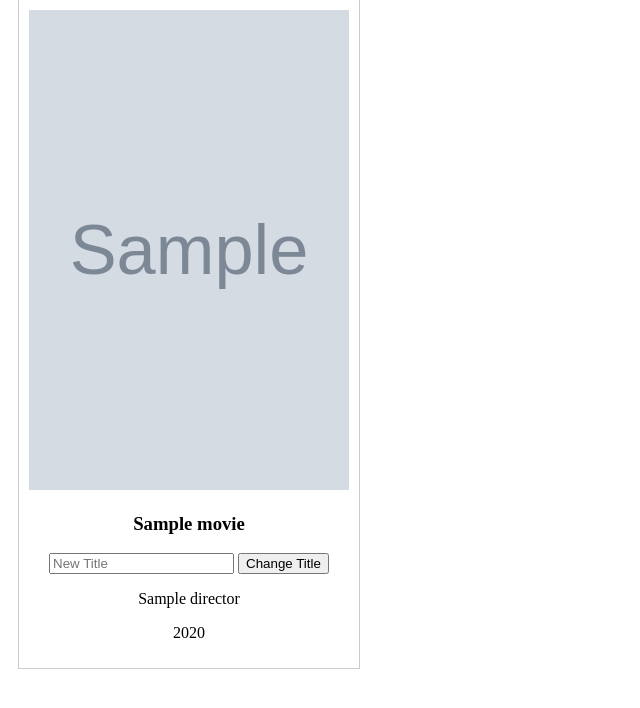
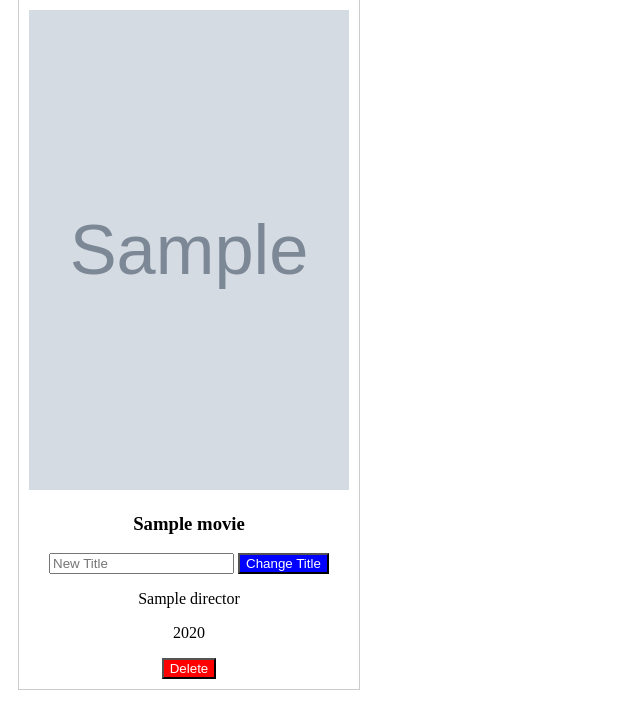
Before and after one commit to jensma89/moviewebapp, a Python web app: template templates/user_movies.html in a window 1280 px wide. Shown: the part 180-888 px from the top of the page, without its empty margins (0-640 px from the left). Before the commit the page ends 849 px from the top, so only its background shows below. Run offline with Jinja, Linux system fonts and the light colour scheme; the template is opened without the code that fills it: most values are stand-ins (such as "Sample title", 1, 10 or a date in 2020); grey boxes marked "Sample" are stand-in pictures.

Commit message:
Create the delete function and form

```diff
--- a/data_manager.py
+++ b/data_manager.py
@@ -58,7 +58,7 @@ class DataManager:
 
     def delete_movie(self, movie_id):
         """Delete a movie by id from the database"""
-        movie = Movie.query.ge(movie_id)
+        movie = Movie.query.get(movie_id)
         if not Movie:
             return False
         db.session.delete(movie)
--- a/templates/user_movies.html
+++ b/templates/user_movies.html
@@ -28,11 +28,19 @@
         <!-- Update Movie Form -->
         <form method="POST" action="{{ url_for('update_movie_title', user_id=user.id, movie_id=movie.id) }}">
             <input type="text" name="title" placeholder="New Title" required>
-            <button type="submit">Change Title</button>
+            <button type="submit" style="background-color: blue; color: white;">Change Title</button>
         </form>
 
         <p>{{ movie.director }}</p>
         <p>{{ movie.year }}</p>
+
+        <form method="POST" action="{{ url_for('delete_movie', user_id=user.id, movie_id=movie.id) }}">
+            <button type="submit"
+                    style="background-color: red; color: white;"
+                    onclick="return confirm('Are you sure you want to delete {{ movie.title }}?');">
+                Delete
+                </button>
+        </form>
     </div>
 {% endfor %}
 
```
Also changed, not shown: app.py (+10 -0 lines), data/movies.db.
